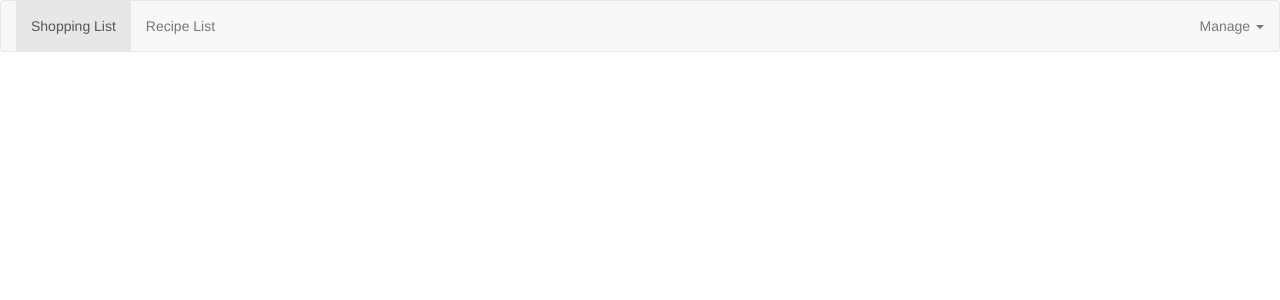
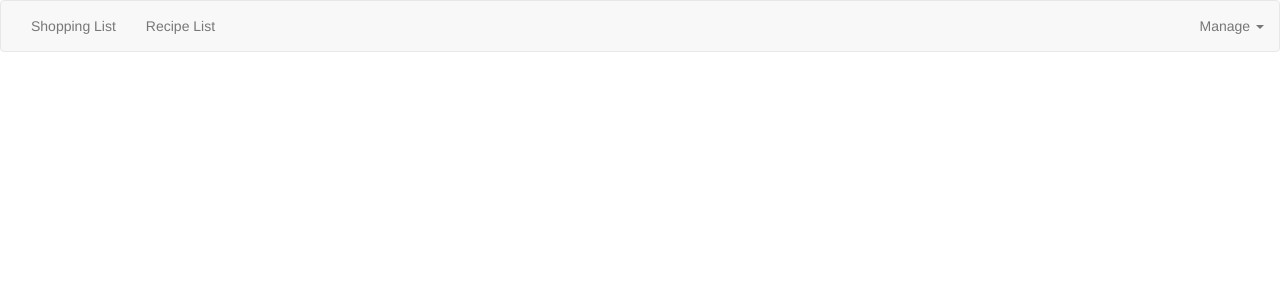
Before and after one commit to priyesh-raj/angular-basic, an Angular app: page / in a window 1280 px wide. Shown: the top 300 px of the page. Built offline with nearby package versions, Linux system fonts and the light colour scheme.

Commit message:
3 files modified

```diff
--- a/src/app/header/header.component.html
+++ b/src/app/header/header.component.html
@@ -3,7 +3,7 @@
     <nav class="navbar navbar-default">
       <div class="container-fluid">
         <ul class="nav navbar-nav">
-          <li class="active"><a href="#" (click)="onSelect('shopping')">Shopping List</a></li>
+          <li><a href="#" (click)="onSelect('shopping')">Shopping List</a></li>
           <li><a href="#" (click)="onSelect('recipe')">Recipe List</a></li>
         </ul>
         <ul class="nav navbar-nav navbar-right">
--- a/src/app/recepies/recepie-list/recepie-list.component.html
+++ b/src/app/recepies/recepie-list/recepie-list.component.html
@@ -1,8 +1,3 @@
-<div class="row>">
-  <div class="col-xs-12">
-    <button class="btn btn-success">New Recepie</button>
-  </div>
-</div>
 <hr/>
 <div class="row">
   <div class="col-xs-12">
--- a/src/app/recepies/recepies.component.html
+++ b/src/app/recepies/recepies.component.html
@@ -1,3 +1,8 @@
+<div class="row>">
+  <div class="col-xs-12">
+    <button class="btn btn-success">New Recepie</button>
+  </div>
+</div>
 <div class = "row">
   <div class = "col-md-5">
     <app-recepie-list></app-recepie-list>
```
